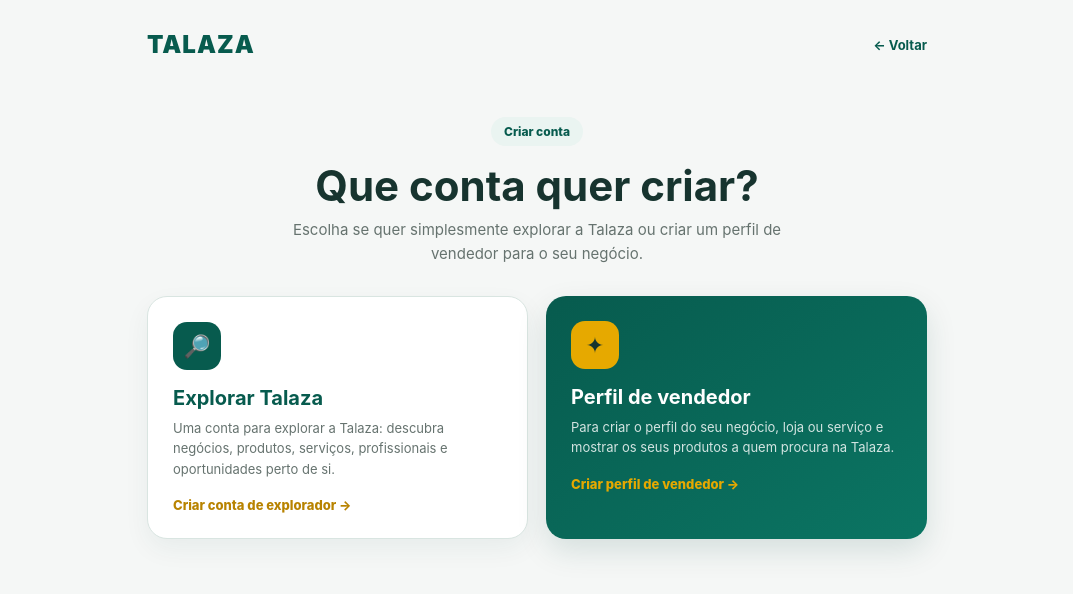
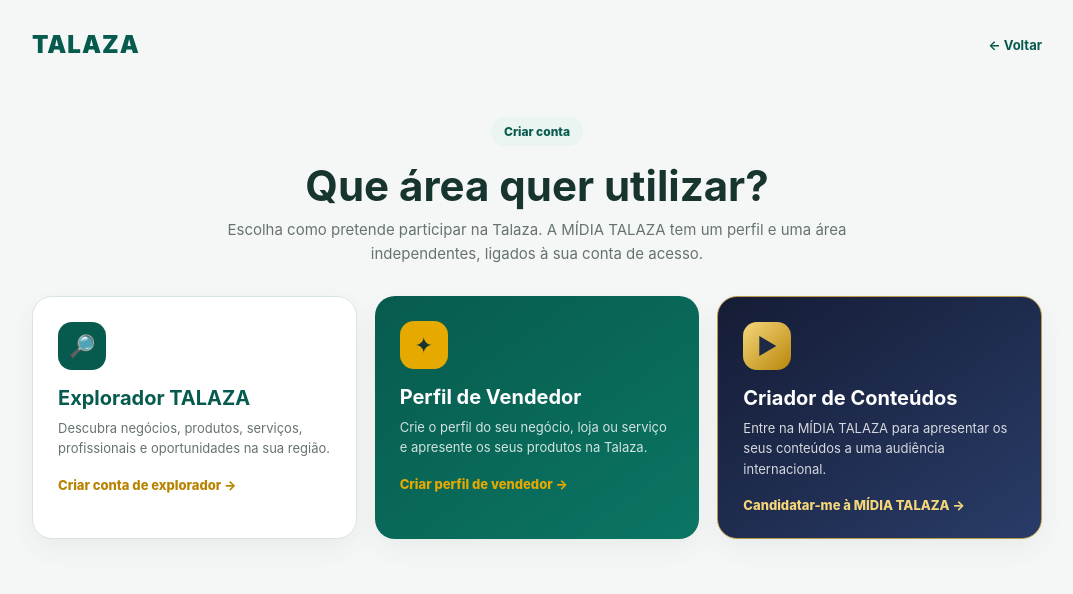
Before and after one commit to wendoflorinda-blip/talaza---app, a Next.js app: page /start in a window 1280 px wide. Shown: the top 594 px of the page, without its empty margins (103-1176 px from the left). Built offline with nearby package versions, Linux system fonts and the light colour scheme; no server answers.

Commit message:
Add Mídia Talaza creator signup option

```diff
--- a/pages/start.js
+++ b/pages/start.js
@@ -1,112 +1,7 @@
 import Link from 'next/link';
 
 export default function Start() {
-  return (
-    <div
-      style={{
-        minHeight: '100vh',
-        background: '#F5F7F6',
-        paddingBottom: 50,
-      }}
-    >
-      <div
-        className="container"
-        style={{
-          maxWidth: 820,
-          paddingTop: 20,
-        }}
-      >
-        <nav
-          style={{
-            display: 'flex',
-            alignItems: 'center',
-            justifyContent: 'space-between',
-            padding: '10px 0',
-          }}
-        >
-          <Link
-            href="/"
-            style={{
-              textDecoration: 'none',
-              color: '#075B4E',
-              fontWeight: 900,
-              fontSize: 24,
-              letterSpacing: 1,
-            }}
-          >
-            TALAZA
-          </Link>
-
-          <Link
-            href="/"
-            style={{
-              textDecoration: 'none',
-              color: '#075B4E',
-              fontSize: 13,
-              fontWeight: 700,
-            }}
-          >
-            ← Voltar
-          </Link>
-        </nav>
-
-        <div
-          style={{
-            textAlign: 'center',
-            marginTop: 48,
-            marginBottom: 30,
-          }}
-        >
-          <div
-            style={{
-              display: 'inline-block',
-              padding: '7px 13px',
-              borderRadius: 999,
-              background: '#EAF4F1',
-              color: '#075B4E',
-              fontSize: 12,
-              fontWeight: 800,
-            }}
-          >
-            Criar conta
-          </div>
-
-          <h1
-            style={{
-              margin: '16px 0 8px',
-              color: '#17342F',
-              fontSize: 'clamp(29px, 6vw, 42px)',
-              lineHeight: 1.15,
-            }}
-          >
-            Que conta quer criar?
-          </h1>
-
-          <p
-            style={{
-              maxWidth: 540,
-              margin: '0 auto',
-              color: '#66736F',
-              fontSize: 15,
-              lineHeight: 1.6,
-            }}
-          >
-            Escolha se quer simplesmente explorar a Talaza ou criar um
-            perfil de vendedor para o seu negócio.
-          </p>
-        </div>
-
-        <div
-          style={{
-            display: 'grid',
-            gridTemplateColumns: 'repeat(auto-fit, minmax(270px, 1fr))',
-            gap: 18,
-          }}
-        >
-          {/* EXPLORAR TALAZA */}
-          <Link
-            href="/signup"
-            style={{
+  const card = {
     textDecoration: 'none',
     background: '#FFFFFF',
     border: '1px solid #D9E5E1',
@@ -114,123 +9,44 @@ export default function Start() {
     padding: 25,
     color: '#17342F',
     boxShadow: '0 10px 26px rgba(0,70,60,.06)',
-            }}
-          >
-            <div
-              style={{
-                width: 48,
-                height: 48,
-                borderRadius: 14,
-                background: '#075B4E',
-                color: '#FFFFFF',
-                display: 'flex',
-                alignItems: 'center',
-                justifyContent: 'center',
-                fontSize: 22,
-                marginBottom: 16,
-              }}
-            >
-              🔎
+  };
+
+  return (
+    <div style={{ minHeight: '100vh', background: '#F5F7F6', paddingBottom: 50 }}>
+      <div className="container" style={{ maxWidth: 1050, paddingTop: 20 }}>
+        <nav style={{ display: 'flex', alignItems: 'center', justifyContent: 'space-between', padding: '10px 0' }}>
+          <Link href="/" style={{ textDecoration: 'none', color: '#075B4E', fontWeight: 900, fontSize: 24, letterSpacing: 1 }}>TALAZA</Link>
+          <Link href="/" style={{ textDecoration: 'none', color: '#075B4E', fontSize: 13, fontWeight: 700 }}>← Voltar</Link>
+        </nav>
+
+        <div style={{ textAlign: 'center', marginTop: 48, marginBottom: 30 }}>
+          <div style={{ display: 'inline-block', padding: '7px 13px', borderRadius: 999, background: '#EAF4F1', color: '#075B4E', fontSize: 12, fontWeight: 800 }}>Criar conta</div>
+          <h1 style={{ margin: '16px 0 8px', color: '#17342F', fontSize: 'clamp(29px, 6vw, 42px)', lineHeight: 1.15 }}>Que área quer utilizar?</h1>
+          <p style={{ maxWidth: 620, margin: '0 auto', color: '#66736F', fontSize: 15, lineHeight: 1.6 }}>Escolha como pretende participar na Talaza. A MÍDIA TALAZA tem um perfil e uma área independentes, ligados à sua conta de acesso.</p>
         </div>
 
-            <h2
-              style={{
-                margin: '0 0 8px',
-                color: '#075B4E',
-                fontSize: 20,
-              }}
-            >
-              Explorar Talaza
-            </h2>
-
-            <p
-              style={{
-                margin: 0,
-                color: '#66736F',
-                lineHeight: 1.55,
-                fontSize: 13,
-              }}
-            >
-              Uma conta para explorar a Talaza: descubra negócios,
-              produtos, serviços, profissionais e oportunidades perto de
-              si.
-            </p>
-
-            <div
-              style={{
-                marginTop: 18,
-                color: '#B88300',
-                fontWeight: 800,
-                fontSize: 13,
-              }}
-            >
-              Criar conta de explorador →
-            </div>
+        <div style={{ display: 'grid', gridTemplateColumns: 'repeat(auto-fit, minmax(250px, 1fr))', gap: 18 }}>
+          <Link href="/signup" style={card}>
+            <div style={{ width: 48, height: 48, borderRadius: 14, background: '#075B4E', color: '#FFFFFF', display: 'grid', placeItems: 'center', fontSize: 22, marginBottom: 16 }}>🔎</div>
+            <h2 style={{ margin: '0 0 8px', color: '#075B4E', fontSize: 20 }}>Explorador TALAZA</h2>
+            <p style={{ margin: 0, color: '#66736F', lineHeight: 1.55, fontSize: 13 }}>Descubra negócios, produtos, serviços, profissionais e oportunidades na sua região.</p>
+            <div style={{ marginTop: 18, color: '#B88300', fontWeight: 800, fontSize: 13 }}>Criar conta de explorador →</div>
           </Link>
 
-          {/* PERFIL DE VENDEDOR */}
-          <Link
-            href="/post-business"
-            style={{
-              textDecoration: 'none',
-              background: 'linear-gradient(145deg,#075B4E,#0B7563)',
-              borderRadius: 20,
-              padding: 25,
-              color: '#FFFFFF',
-              boxShadow: '0 12px 30px rgba(0,70,60,.13)',
-            }}
-          >
-            <div
-              style={{
-                width: 48,
-                height: 48,
-                borderRadius: 14,
-                background: '#E6A900',
-                color: '#17342F',
-                display: 'flex',
-                alignItems: 'center',
-                justifyContent: 'center',
-                fontSize: 22,
-                marginBottom: 16,
-              }}
-            >
-              ✦
-            </div>
+          <Link href="/post-business" style={{ ...card, background: 'linear-gradient(145deg,#075B4E,#0B7563)', border: 0, color: '#FFFFFF' }}>
+            <div style={{ width: 48, height: 48, borderRadius: 14, background: '#E6A900', color: '#17342F', display: 'grid', placeItems: 'center', fontSize: 22, marginBottom: 16 }}>✦</div>
+            <h2 style={{ margin: '0 0 8px', fontSize: 20 }}>Perfil de Vendedor</h2>
+            <p style={{ margin: 0, color: 'rgba(255,255,255,.82)', lineHeight: 1.55, fontSize: 13 }}>Crie o perfil do seu negócio, loja ou serviço e apresente os seus produtos na Talaza.</p>
+            <div style={{ marginTop: 18, color: '#E6A900', fontWeight: 800, fontSize: 13 }}>Criar perfil de vendedor →</div>
+          </Link>
 
-            <h2
-              style={{
-                margin: '0 0 8px',
-                fontSize: 20,
-              }}
-            >
-              Perfil de vendedor
-            </h2>
-
-            <p
-              style={{
-                margin: 0,
-                color: 'rgba(255,255,255,.82)',
-                lineHeight: 1.55,
-                fontSize: 13,
-              }}
-            >
-              Para criar o perfil do seu negócio, loja ou serviço e
-              mostrar os seus produtos a quem procura na Talaza.
-            </p>
-
-            <div
-              style={{
-                marginTop: 18,
-                color: '#E6A900',
-                fontWeight: 800,
-                fontSize: 13,
-              }}
-            >
-              Criar perfil de vendedor →
-            </div>
+          <Link href="/media-creator-signup" style={{ ...card, background: 'linear-gradient(145deg,#151C35,#293C68)', border: '1px solid #B99A4A', color: '#FFFFFF' }}>
+            <div style={{ width: 48, height: 48, borderRadius: 14, background: 'linear-gradient(135deg,#F5D77A,#B8860B)', color: '#1E2945', display: 'grid', placeItems: 'center', fontSize: 22, marginBottom: 16 }}>▶</div>
+            <h2 style={{ margin: '0 0 8px', fontSize: 20 }}>Criador de Conteúdos</h2>
+            <p style={{ margin: 0, color: 'rgba(255,255,255,.82)', lineHeight: 1.55, fontSize: 13 }}>Entre na MÍDIA TALAZA para apresentar os seus conteúdos a uma audiência internacional.</p>
+            <div style={{ marginTop: 18, color: '#F5D77A', fontWeight: 800, fontSize: 13 }}>Candidatar-me à MÍDIA TALAZA →</div>
           </Link>
         </div>
-
       </div>
     </div>
   );
```
Lines whose indentation alone changed are shown as unchanged.
